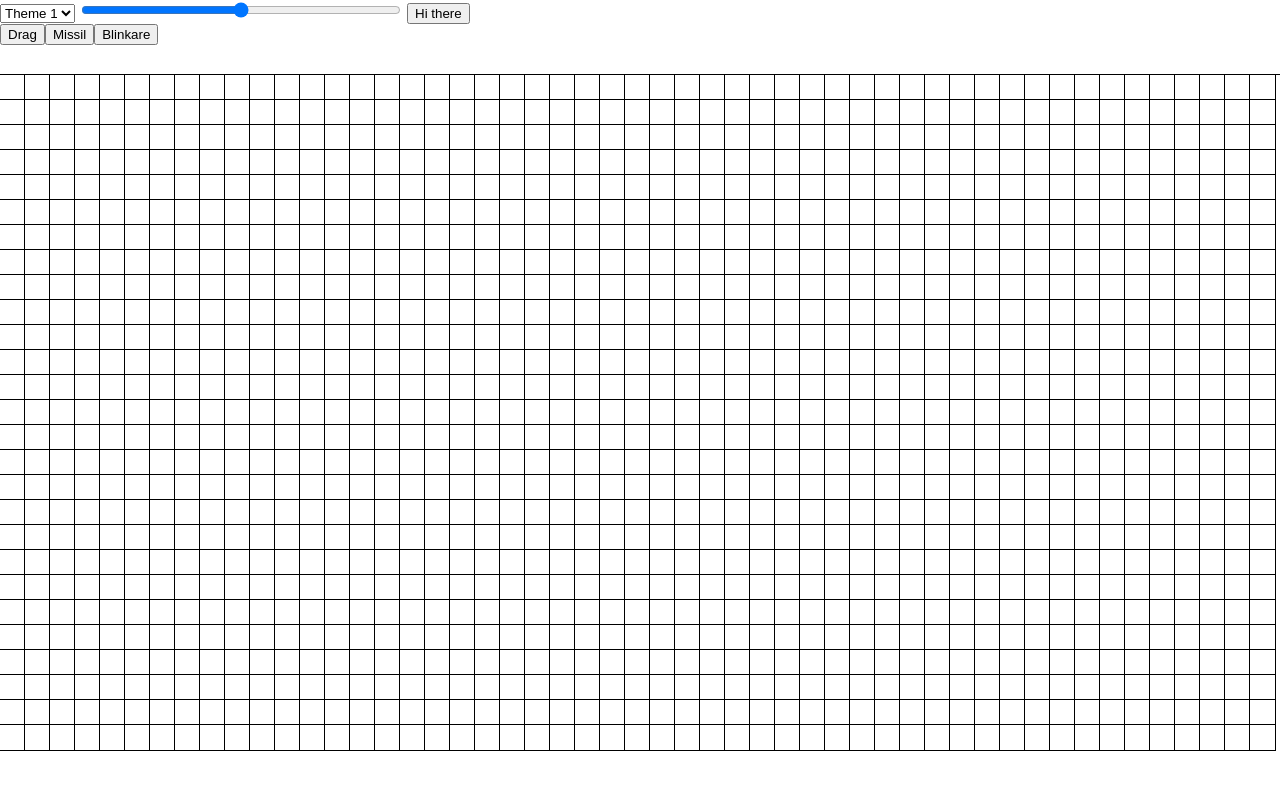
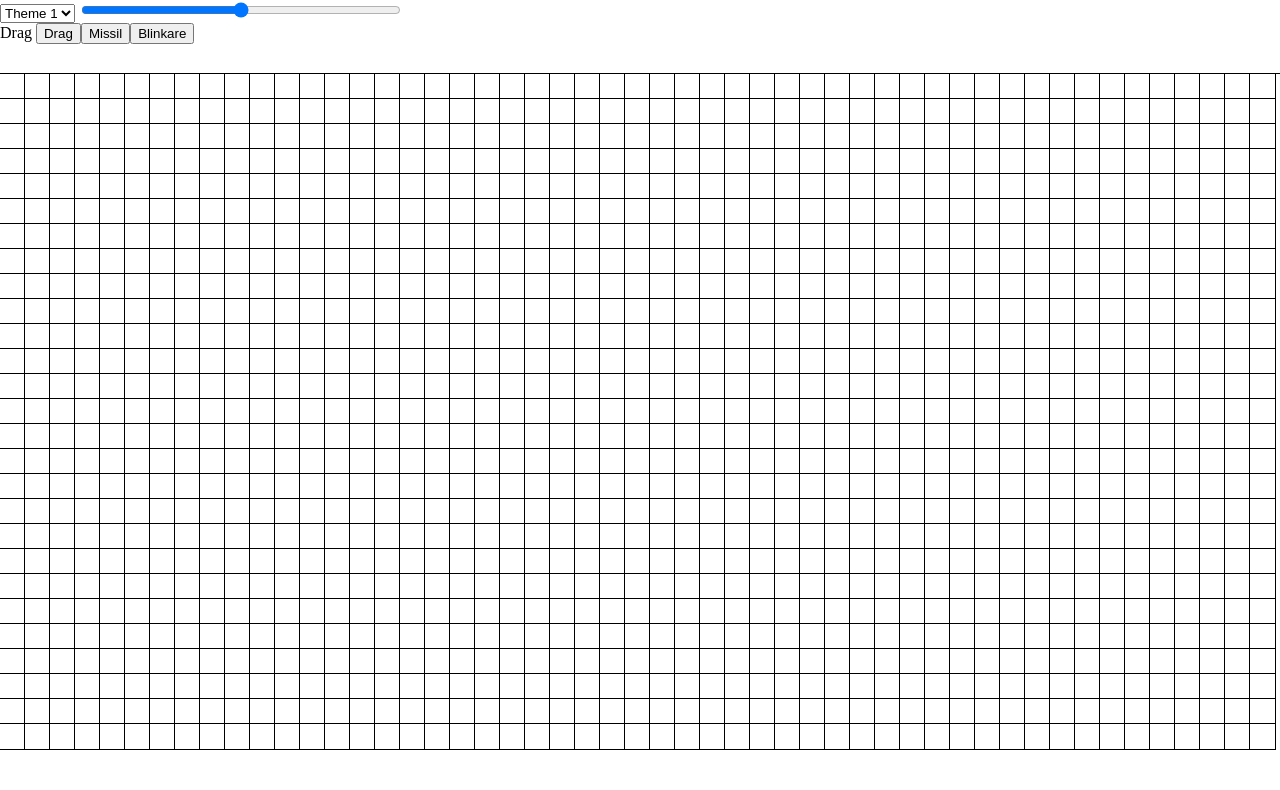
Before and after one commit to persegersten/gol, a website: page index.html in a window 1280 px wide. Both pictures are taken after a click on the button "Drag". Drawn offline with nearby package versions, Linux system fonts and the light colour scheme.

Commit message:
display current pattern

```diff
--- a/index.html
+++ b/index.html
@@ -21,7 +21,6 @@
 		<option value="3">Theme 3</option>
 	</select>
 	<input type="range" id="chanceSlider" class="vHorizon" min="0" max="6" step="1" style="background-color: #00aec8; width: 25%;">
-	<button>Hi there</button>
 	<div id="interaction"></div>
 	<div id="container"></div>
 </body>
--- a/main.js
+++ b/main.js
@@ -39,14 +39,19 @@ function createInteractionMenu() {
         ["moverB", "Blinkare", interactionNop, interactionBlinkOnClick]
     ];
 
+    $("#interaction").append("<span id='currentPattern'>Drag</span>&nbsp;");
+
     interactStrategy.forEach(function(s) {
         $("#interaction").append("<button id='"+ s[0] + "'>"+s[1]+"</button>");
         $( "#" + s[0] ).click(function () {
             console.log("Change to " + s[1]);
             context.currentMouseOverStrategy = s[2];
             context.currentClickStrategy = s[3];
+            $("#currentPattern").text(s[1]);
         })
     });
+
+
 }
 
 function createGrid() {
```
